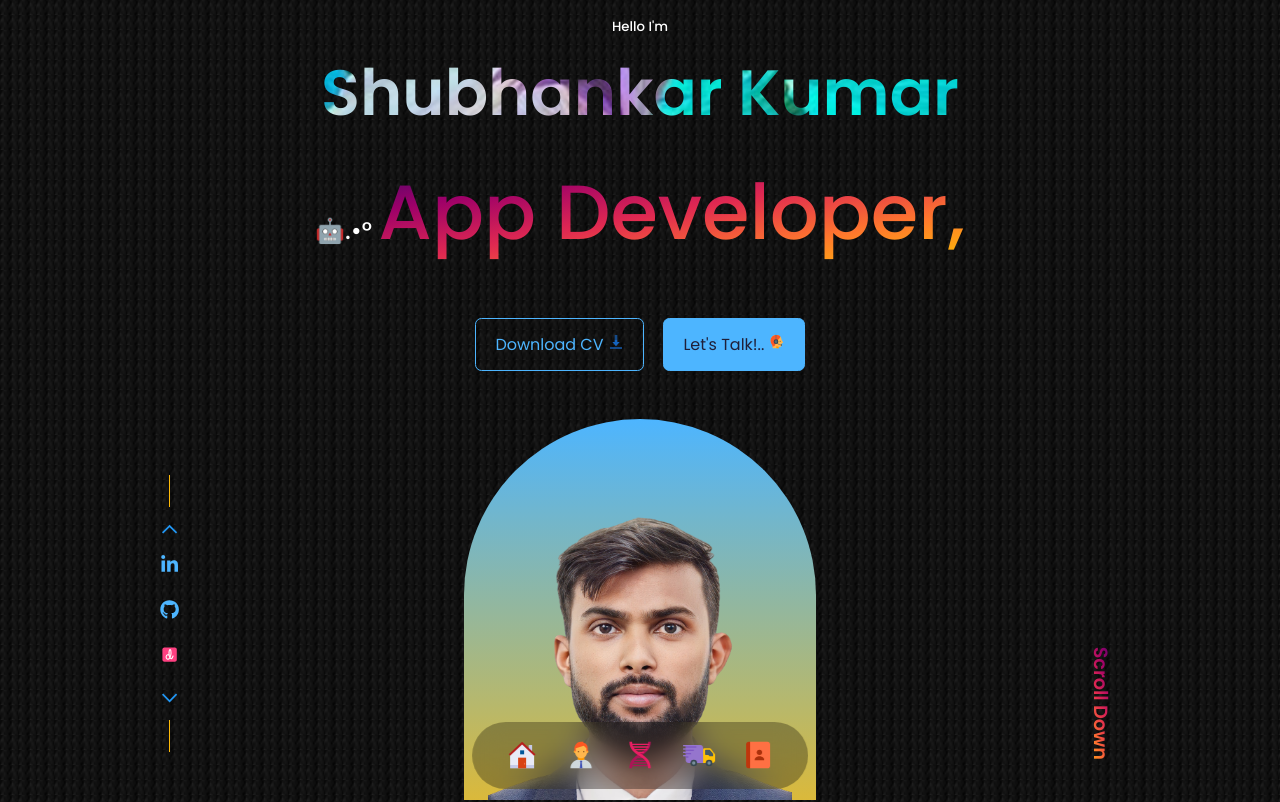
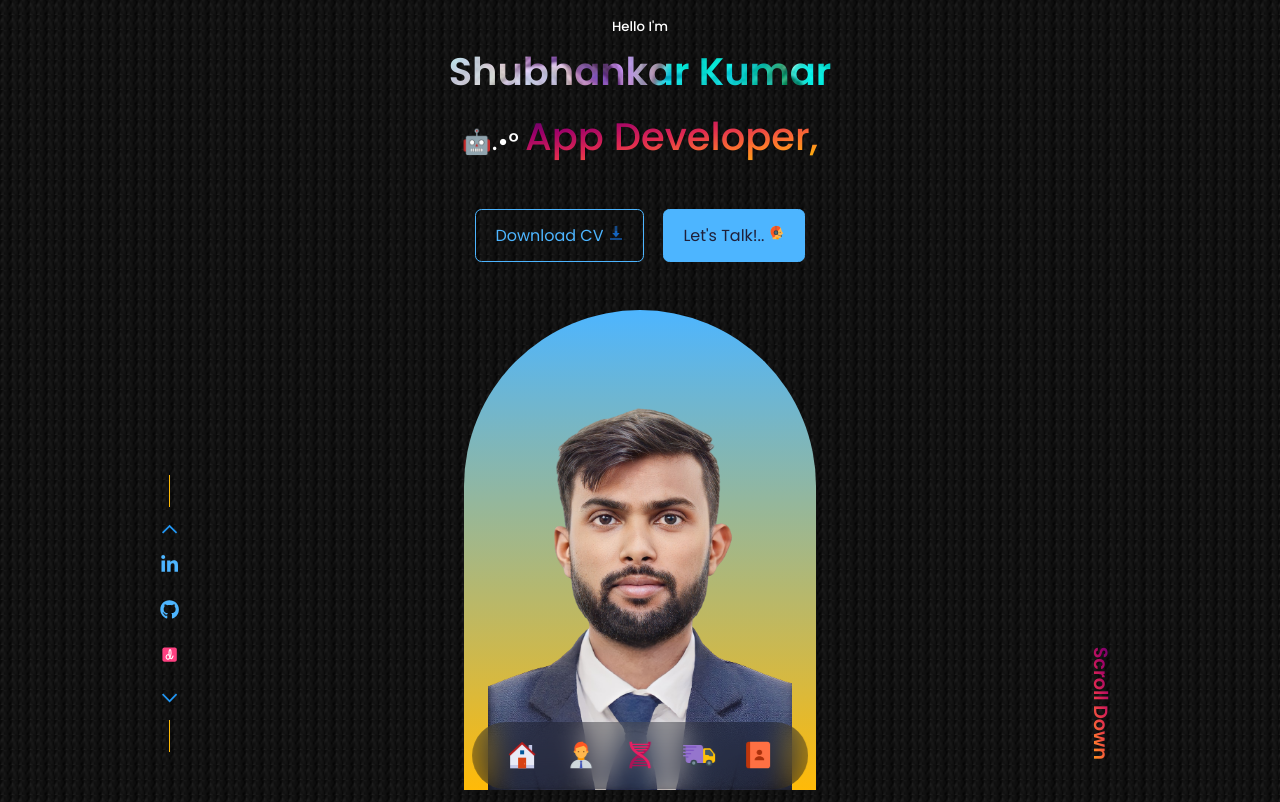
Before and after one commit to imSHUBHANKAR/shubhankar-portfolio, a React (Create React App) app: page / in a window 1280 px wide. Shown: the top 802 px of the page. Built offline with nearby package versions, Linux system fonts and the light colour scheme; a web font is replaced by a local one.

Commit message:
name font size css commit

```diff
--- a/src/components/header/header.css
+++ b/src/components/header/header.css
@@ -12,7 +12,7 @@ header{
 
 .MyName{
     /* font-size: 55px; */
-    font-size: 5vw;
+    font-size: 3vw;
     font-weight: 900;
     background-image: url('../../assets/TextImg7.jpg');
     background-size: cover;
@@ -23,7 +23,7 @@ header{
 }
 .MyPost{
     /* font-size: 35px; */
-    font-size: 6vw;
+    font-size: 3vw;
     font-weight: 0;
     background-image: linear-gradient(to right bottom, #3c096c, #9d0069, #e02951, #ff782d, #fdc500);
     background-size: cover;
```
